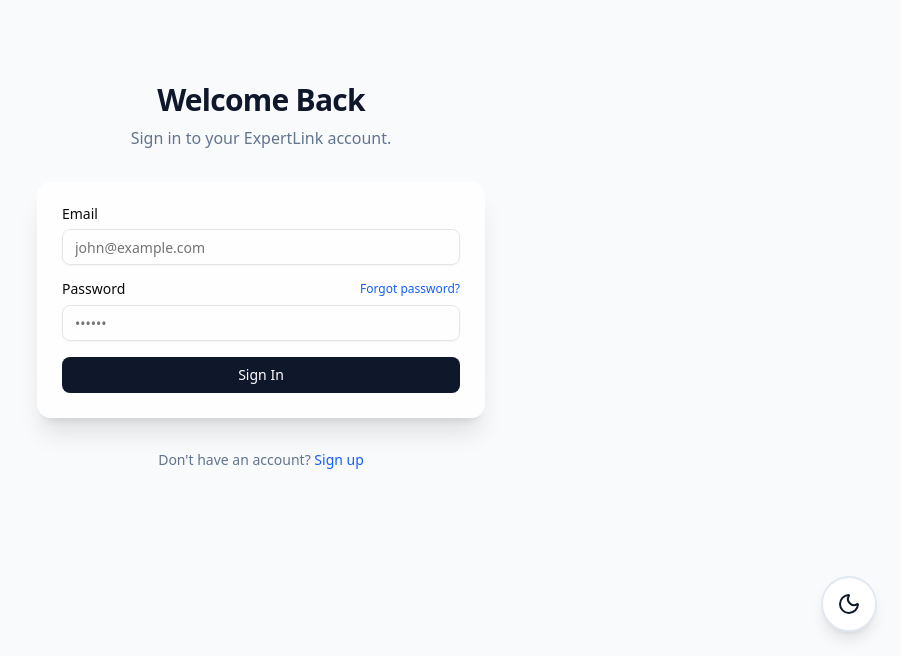
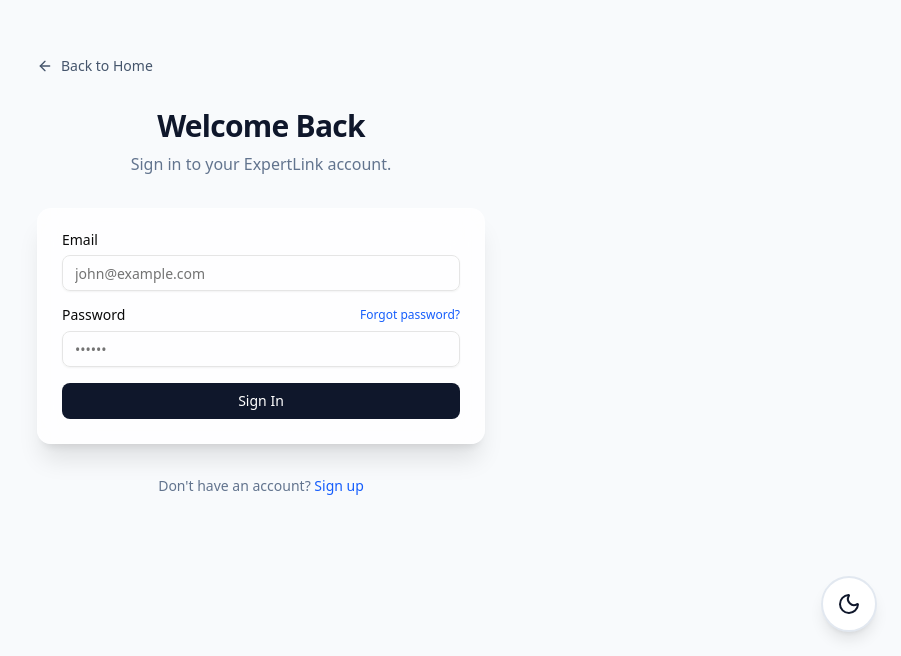
Before and after one commit to Rana0001/expert-link, a Next.js app: page /login in a window 1280 px wide. Shown: the part 144-800 px from the top of the page, without its empty margins (379-1280 px from the left). Built offline with nearby package versions, Linux system fonts and the light colour scheme; no server answers.

Commit message:
feat: add "Back to Home" link with ArrowLeft icon to the login page.

```diff
--- a/app/login/page.tsx
+++ b/app/login/page.tsx
@@ -5,7 +5,7 @@
 import { Button } from "@/components/ui/button";
 import { Input } from "@/components/ui/input";
 import { Card } from "@/components/ui/card";
-import { Loader2 } from "lucide-react";
+import { Loader2, ArrowLeft } from "lucide-react";
 import Link from "next/link";
 import { useRouter } from "next/navigation";
 import { useForm } from "react-hook-form";
@@ -73,6 +73,14 @@
     <div className="min-h-screen flex items-center justify-center pt-20 pb-10 px-4 bg-slate-50 dark:bg-slate-950">
       <div className="w-full max-w-md space-y-8 animate-in zoom-in-95 duration-500">
 
+        <Link
+          href="/"
+          className="inline-flex items-center gap-2 text-sm text-slate-600 dark:text-slate-400 hover:text-blue-600 dark:hover:text-blue-400 transition-colors"
+        >
+          <ArrowLeft size={16} />
+          Back to Home
+        </Link>
+
         <div className="text-center">
           <h1 className="text-3xl font-bold text-slate-900 dark:text-white tracking-tight">Welcome Back</h1>
           <p className="text-slate-500 dark:text-slate-400 mt-2">Sign in to your ExpertLink account.</p>
```
